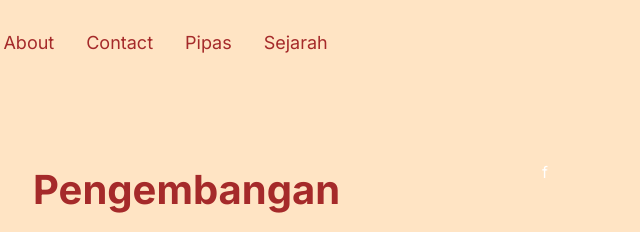
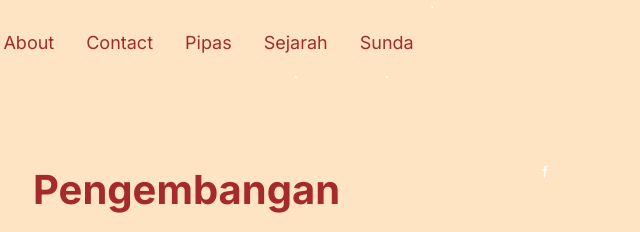
Before and after one commit to Fizzz14/hafizzzhweb, a plain HTML site: page index.html in a window 1280 px wide. Shown: the top 232 px of the page, 95-735 px from the left. Drawn offline with Linux system fonts and the light colour scheme.

Commit message:
Update index.html

```diff
--- a/index.html
+++ b/index.html
@@ -14,8 +14,9 @@
           <li><a class="link" href="#about">About</a></li>
           <li><a class="link" href="#Contact">Contact</a></li>
           <li><a class="link" href="pipas.html">Pipas</a>
-          <li><a class="link" href="sejarah.html">Sejarah</a>
-        </ul>
+            <li><a class="link" href="sejarah.html">Sejarah</a>`
+            <li><a class="link" href="sunda.html">Sunda</a>`
+          </ul>`
       </nav>
     </header>
     <main>
```
